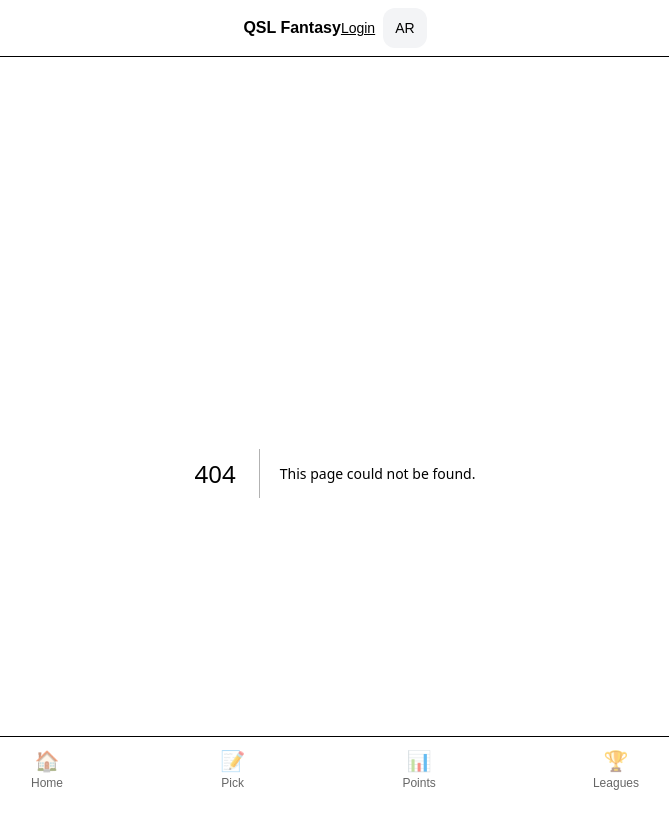
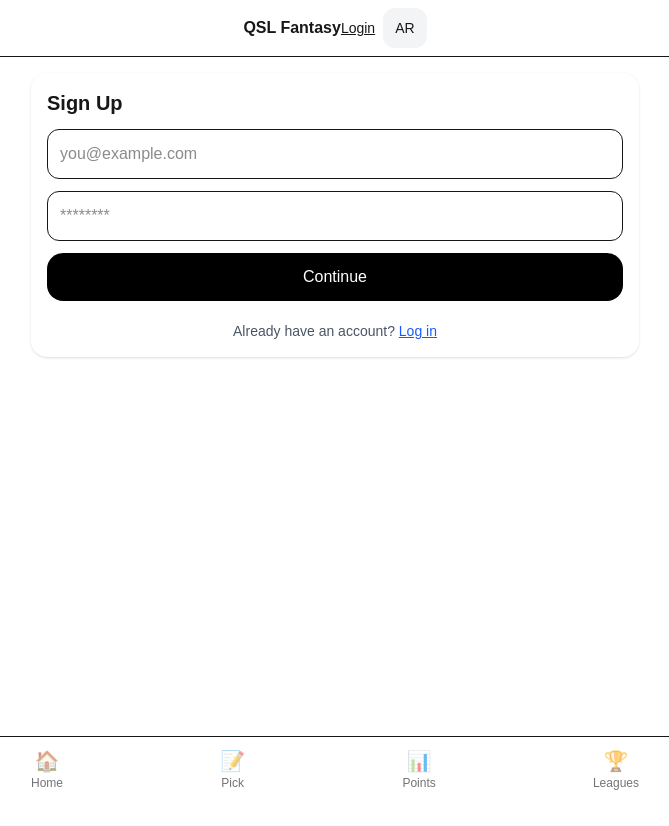
Before and after one commit to naifnasr2912/qsl-fantasy, a Next.js app: page /signup in a window 1280 px wide. Before the commit this address had no page. Shown: the top 826 px of the page, without its empty margins (305-974 px from the left). After the commit the page ends 800 px from the top, so only its background shows below. Built offline with nearby package versions, Linux system fonts and the light colour scheme; no server answers.

Commit message:
feat: add signup page with form and login link

```diff
--- /dev/null
+++ b/app/signup/page.tsx
@@ -0,0 +1,122 @@
+"use client";
+
+
+
+import { useState } from "react";
+
+import { supabase } from "@/lib/supabaseClient";
+
+import { useRouter } from "next/navigation";
+
+
+
+export default function SignupPage() {
+
+  const [email, setEmail] = useState("");
+
+  const [password, setPassword] = useState("");
+
+  const [msg, setMsg] = useState<string | null>(null);
+
+  const router = useRouter();
+
+
+
+  async function handleSignup(e: React.FormEvent) {
+
+    e.preventDefault();
+
+    setMsg(null);
+
+
+
+    const { data, error } = await supabase.auth.signUp({ email, password });
+
+
+
+    if (error) {
+
+      setMsg(`Sign up error: ${error.message}`);
+
+      return;
+
+    }
+
+
+
+    setMsg("Account created! Please check your email to confirm.");
+
+    // Optional: redirect after signup
+
+    // router.push("/login");
+
+  }
+
+  return (
+
+    <div className="space-y-4">
+
+      <form onSubmit={handleSignup} className="rounded-2xl shadow p-4 bg-white space-y-3">
+
+        <h1 className="text-xl font-semibold">Sign Up</h1>
+
+        <input
+
+          type="email"
+
+          className="w-full rounded-xl border p-3"
+
+          placeholder="you@example.com"
+
+          value={email}
+
+          onChange={(e) => setEmail(e.target.value)}
+
+          required
+
+        />
+
+        <input
+            type="password"
+            className="w-full rounded-xl border p-3"
+            placeholder="********"
+            value={password}
+            onChange={(e) => setPassword(e.target.value)}
+            required
+        />
+
+        <button
+
+          type="submit"
+
+          className="w-full h-12 rounded-2xl bg-black text-white font-medium"
+
+        >
+
+          Continue
+
+        </button>
+
+        {/* Small link back to login */}
+
+        <p className="mt-2 text-center text-sm text-gray-600">
+
+          Already have an account?{" "}
+
+          <a href="/login" className="text-blue-600 underline">
+
+            Log in
+
+          </a>
+
+        </p>
+
+        {msg ? <p className="text-sm text-center opacity-80">{msg}</p> : null}
+
+      </form>
+
+    </div>
+
+  );
+
+}
```
